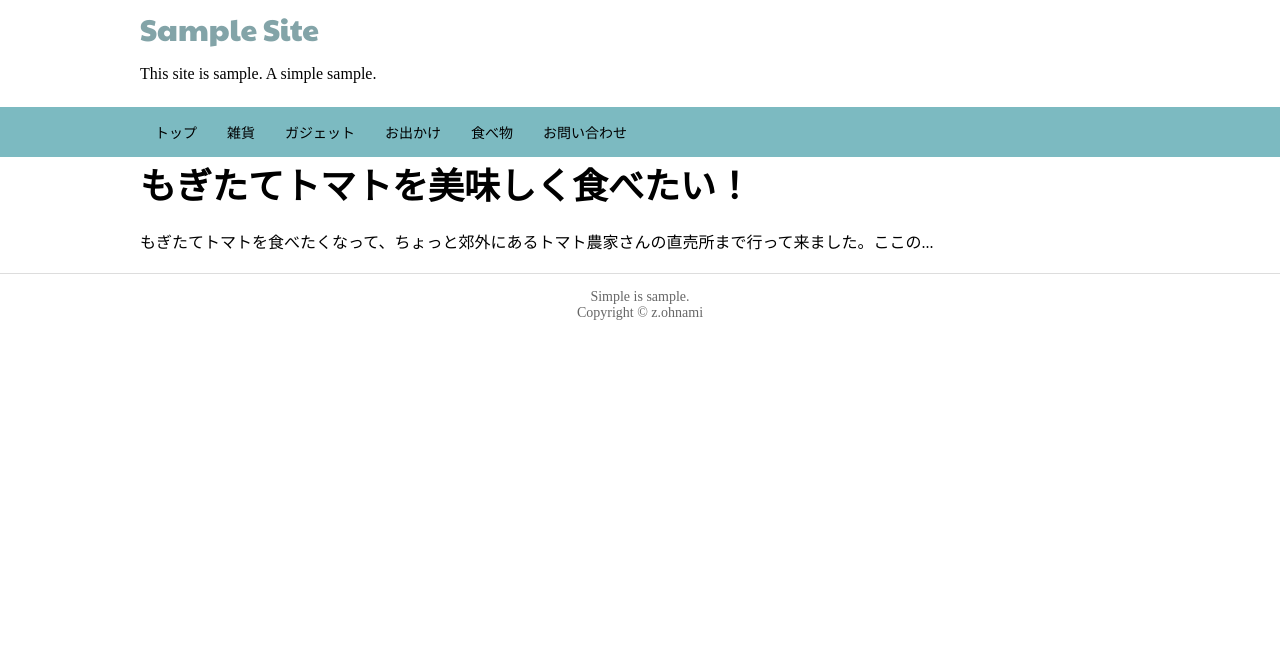
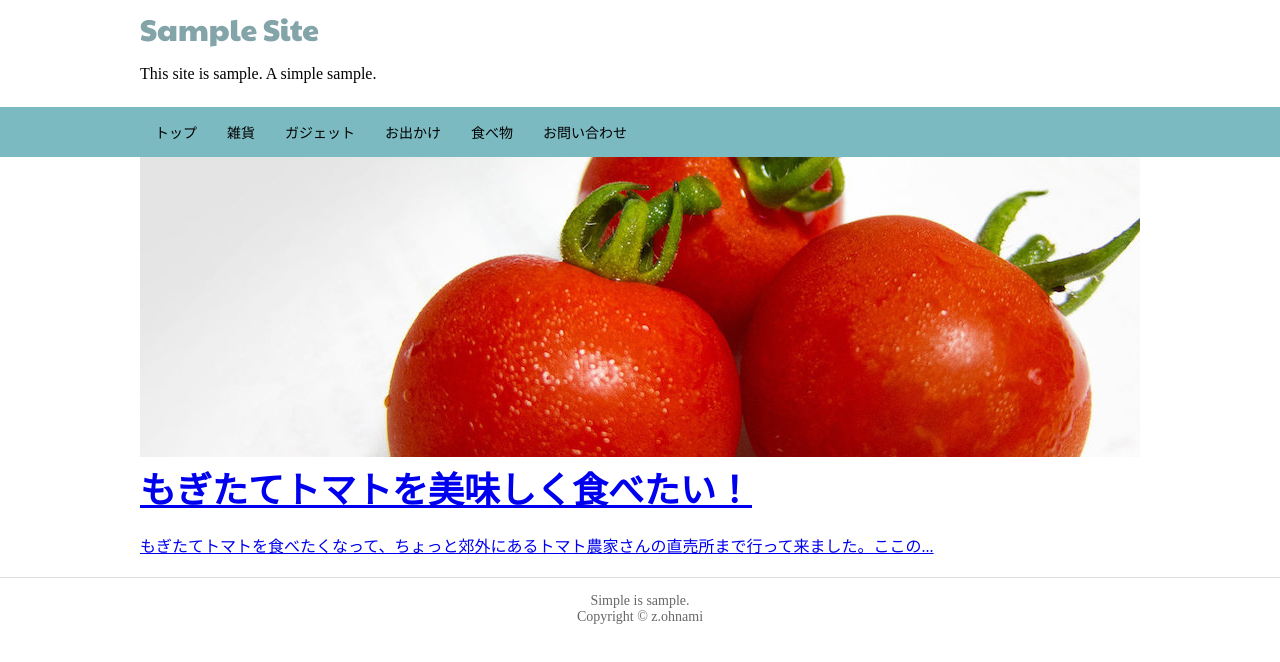
Before and after one commit to z-ohnami/practice_html, a plain HTML site: page site-c/index.html in a window 1280 px wide. Drawn offline with Linux system fonts and the light colour scheme.

Commit message:
added images

```diff
--- a/site-c/index.html
+++ b/site-c/index.html
@@ -37,8 +37,11 @@
 
   <div class="boxA">
     <article class="gaiyou">
-      <h1>もぎたてトマトを美味しく食べたい！</h1>
-      <p>もぎたてトマトを食べたくなって、ちょっと郊外にあるトマト農家さんの直売所まで行って来ました。ここの...</p>
+      <a href="#">
+        <img src="img/tomato-top.jpg" alt="">
+        <h1>もぎたてトマトを美味しく食べたい！</h1>
+        <p>もぎたてトマトを食べたくなって、ちょっと郊外にあるトマト農家さんの直売所まで行って来ました。ここの...</p>
+      </a>
     </article>
   </div>
 
--- a/site-c/style.css
+++ b/site-c/style.css
@@ -202,6 +202,12 @@ body {
   display: block;
   color: #666666;
   font-size: 12px;
+}
+
+.gaiyou img {
+  max-width: 100%;
+  height: auto;
+  border: none;
 }
 
 .gaiyou h1 {
```
